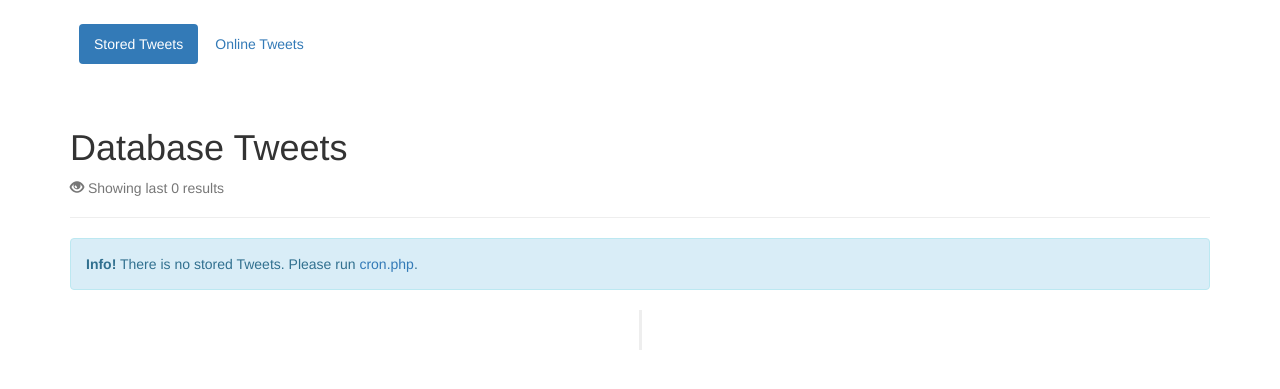
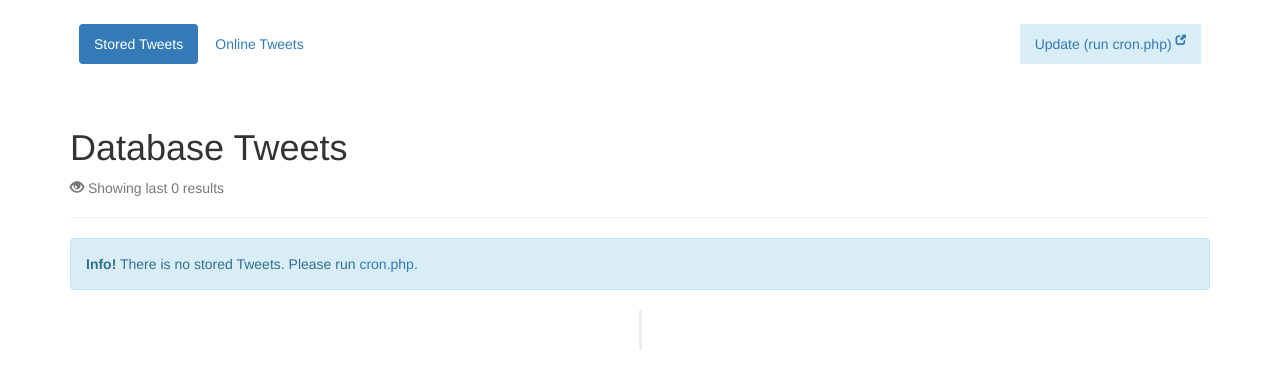
Before and after one commit to madza91/madzaTwitterFeed, a PHP site: page /madzaTwitterFeed/ in a window 1280 px wide. Shown: the top 389 px of the page. Run offline with PHP 8.4, Linux system fonts and the light colour scheme; data that the repository does not hold is empty; some libraries are stand-ins or nearby versions.

Commit message:
Inserted 'Update (run cron)' button

```diff
--- a/templates/default/tweets.php
+++ b/templates/default/tweets.php
@@ -20,6 +20,7 @@
             <ul class="nav nav-pills">
                 <li role="presentation" <?= ($active == 'stored') ? 'class="active"': ''; ?>><a href="<?= BASE_URL; ?>">Stored Tweets</a></li>
                 <li role="presentation" <?= ($active == 'online') ? 'class="active"': ''; ?>><a href="<?= BASE_URL; ?>index.php?page=online">Online Tweets</a></li>
+                <li role="presentation" class="pull-right alert-info"><a href="<?= BASE_URL; ?>cron.php" target="_blank">Update (run cron.php) <sup><i class="glyphicon glyphicon-new-window"></i></sup></a></li>
             </ul>
         </div>
 
```
